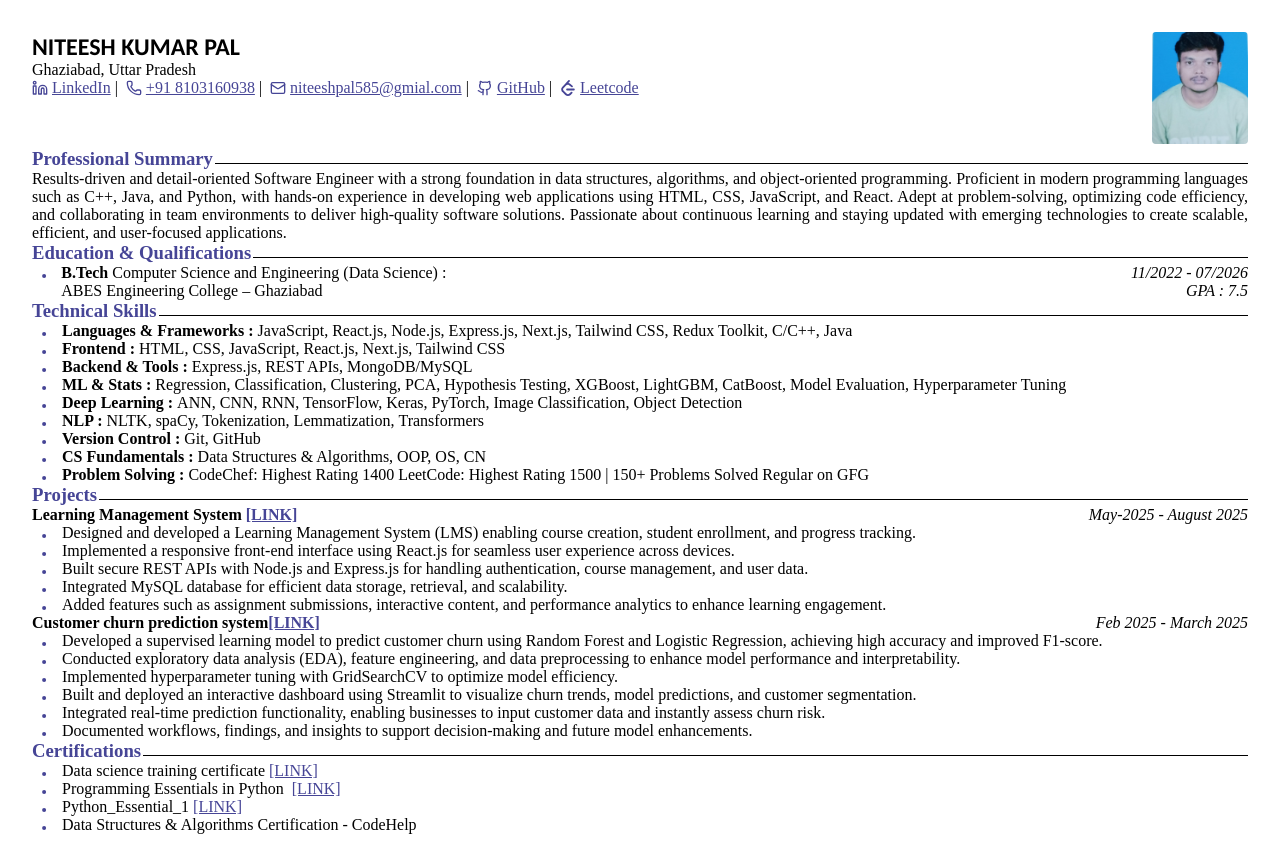
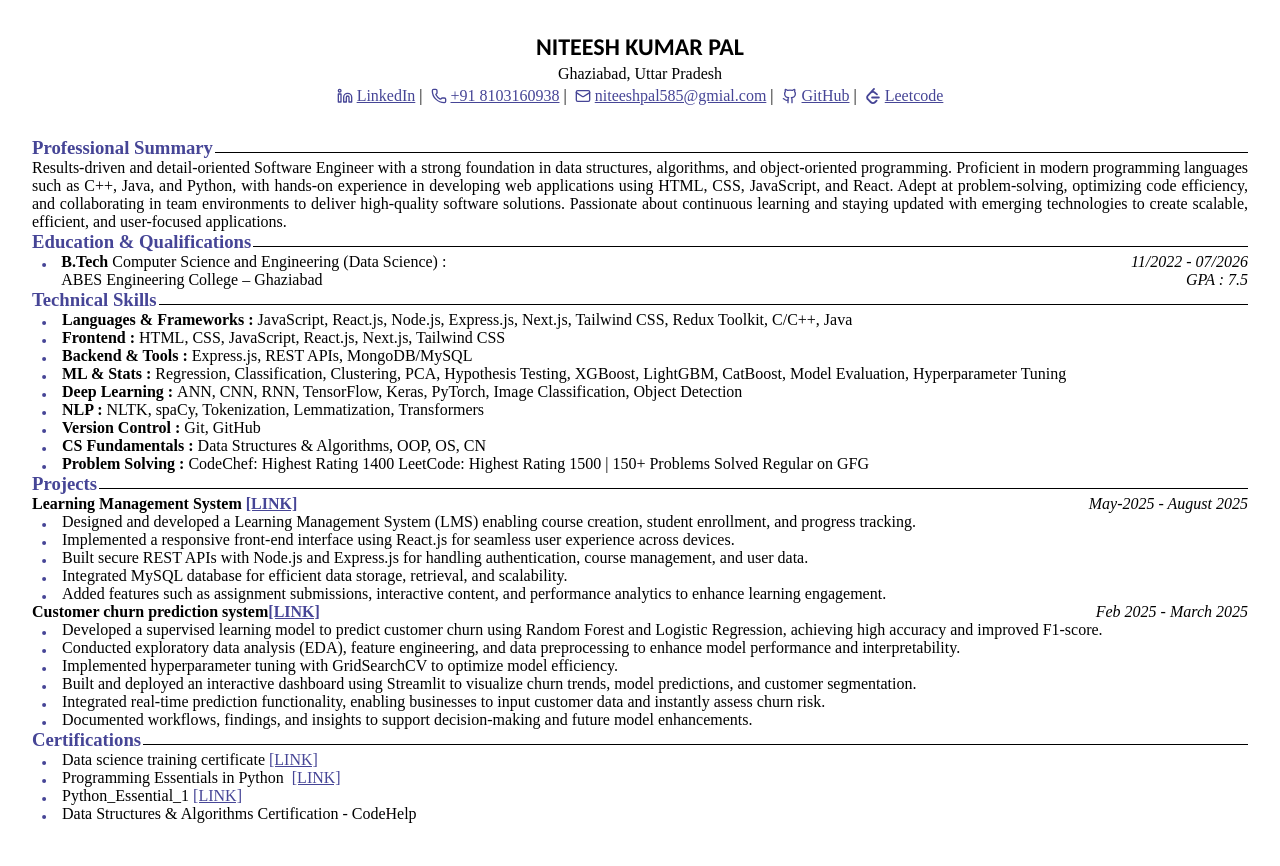
Before and after one commit to lav5588/resume, a React (Vite) app: page / in a window 1280 px wide. Built offline with nearby package versions, Linux system fonts and the light colour scheme.

Commit message:
niteesh resume without image

```diff
--- a/src/constant/data.tsx
+++ b/src/constant/data.tsx
@@ -335,7 +335,7 @@ export const data: DATA = {
             icon: <SiLeetcode size={16} />
         },
     ],
-    ProfilePic: "NITEESH_PROFILE.jpg",
+    ProfilePic: "",
     proffesionalSummary: "Results-driven and detail-oriented Software Engineer with a strong foundation in data structures, algorithms, and object-oriented programming. Proficient in modern programming languages such as C++, Java, and Python, with hands-on experience in developing web applications using HTML, CSS, JavaScript, and React. Adept at problem-solving, optimizing code efficiency, and collaborating in team environments to deliver high-quality software solutions. Passionate about continuous learning and staying updated with emerging technologies to create scalable, efficient, and user-focused applications.",
     educationAndQualification: [
         {
```
